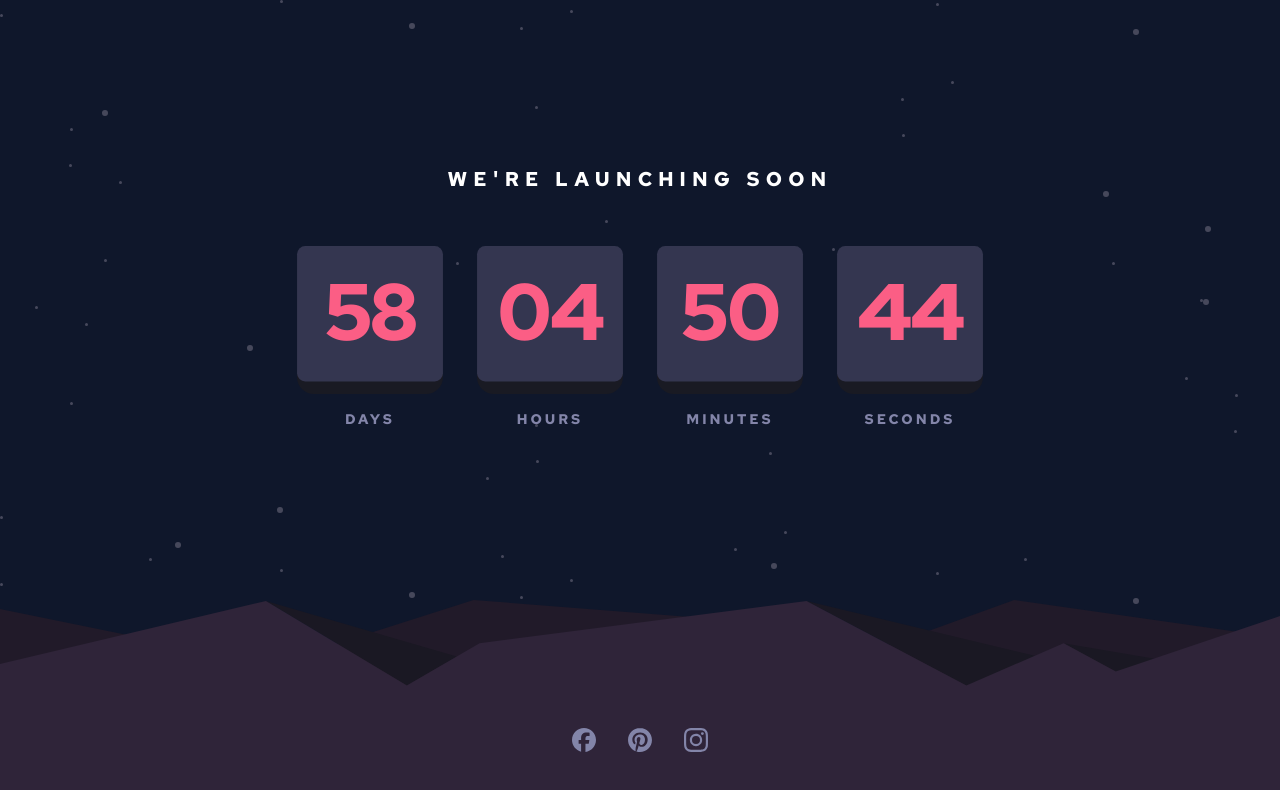
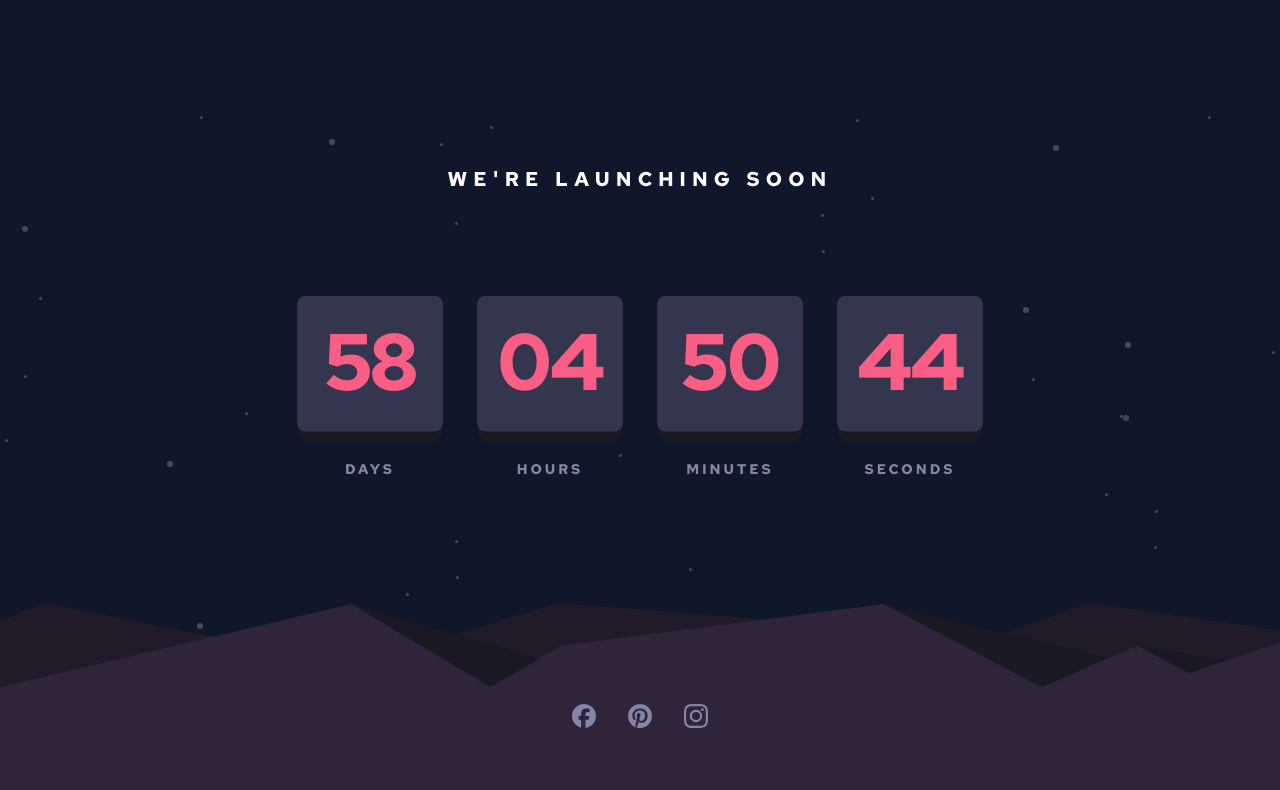
Before and after one commit to anggelserrato/fm-launch-countdown-timer, a Next.js app: page / in a window 1280 px wide. Shown: the top 790 px of the page. Built offline with nearby package versions, Linux system fonts and the light colour scheme.

Commit message:
fix: align background elements positioning with figma design

```diff
--- a/app/components/Countdown.tsx
+++ b/app/components/Countdown.tsx
@@ -2,8 +2,9 @@
 
 import { useEffect, useState } from 'react';
 
+const TARGETDATE = new Date('2026-08-10T23:59:59');
+
 export default function Countdown() {
-  const targetDate = new Date('2026-08-10T23:59:59');
   const [now, setNow] = useState<number | null>(null);
 
   useEffect(() => {
@@ -16,7 +17,7 @@ export default function Countdown() {
 
   if (now === null) return null;
 
-  const diff = targetDate.getTime() - now;
+  const diff = TARGETDATE.getTime() - now;
   const totalSeconds = Math.max(0, Math.floor(diff / 1000));
 
   const days = Math.floor(totalSeconds / 86400);
@@ -28,15 +29,12 @@ export default function Countdown() {
     <div className="flex gap-4 md:gap-8">
       <div className="flex flex-col items-center gap-2.25 md:gap-4">
         <div className="relative h-[70px] w-[70px] md:h-[148px] md:w-[148px]">
-          <svg
-            viewBox="0 0 70 71"
-            className="absolute inset-0 h-full w-full"
-          >
+          <svg viewBox="0 0 70 71" className="absolute inset-0 h-full w-full">
             <rect width="70" height="71" rx="8" fill="#191A23" />
             <rect width="70" height="65" rx="4" fill="#343650" />
           </svg>
 
-          <div className="absolute inset-0 flex h-[65px] md:h-[130px] items-center justify-center">
+          <div className="absolute inset-0 flex h-[65px] items-center justify-center md:h-[130px]">
             <span className="text-preset-2">
               {String(days).padStart(2, '0')}
             </span>
@@ -47,15 +45,12 @@ export default function Countdown() {
 
       <div className="flex flex-col items-center gap-2.25 md:gap-4">
         <div className="relative h-[70px] w-[70px] md:h-[148px] md:w-[148px]">
-          <svg
-            viewBox="0 0 70 71"
-            className="absolute inset-0 h-full w-full"
-          >
+          <svg viewBox="0 0 70 71" className="absolute inset-0 h-full w-full">
             <rect width="70" height="71" rx="8" fill="#191A23" />
             <rect width="70" height="65" rx="4" fill="#343650" />
           </svg>
 
-          <div className="absolute inset-0 flex h-[65px] md:h-[130px] items-center justify-center">
+          <div className="absolute inset-0 flex h-[65px] items-center justify-center md:h-[130px]">
             <span className="text-preset-2">
               {String(hours).padStart(2, '0')}
             </span>
@@ -66,15 +61,12 @@ export default function Countdown() {
 
       <div className="flex flex-col items-center gap-2.25 md:gap-4">
         <div className="relative h-[70px] w-[70px] md:h-[148px] md:w-[148px]">
-          <svg
-            viewBox="0 0 70 71"
-            className="absolute inset-0 h-full w-full"
-          >
+          <svg viewBox="0 0 70 71" className="absolute inset-0 h-full w-full">
             <rect width="70" height="71" rx="8" fill="#191A23" />
             <rect width="70" height="65" rx="4" fill="#343650" />
           </svg>
 
-          <div className="absolute inset-0 flex h-[65px] md:h-[130px] items-center justify-center">
+          <div className="absolute inset-0 flex h-[65px] items-center justify-center md:h-[130px]">
             <span className="text-preset-2">
               {String(minutes).padStart(2, '0')}
             </span>
@@ -85,14 +77,11 @@ export default function Countdown() {
 
       <div className="flex flex-col items-center gap-2.25 md:gap-4">
         <div className="relative h-[70px] w-[70px] md:h-[148px] md:w-[148px]">
-          <svg
-            viewBox="0 0 70 71"
-            className="absolute inset-0 h-full w-full"
-          >
+          <svg viewBox="0 0 70 71" className="absolute inset-0 h-full w-full">
             <rect width="70" height="71" rx="8" fill="#191A23" />
             <rect width="70" height="65" rx="4" fill="#343650" />
           </svg>
-          <div className="absolute inset-0 flex h-[65px] md:h-[130px] items-center justify-center">
+          <div className="absolute inset-0 flex h-[65px] items-center justify-center md:h-[130px]">
             <span className="text-preset-2">
               {String(seconds).padStart(2, '0')}
             </span>
--- a/app/page.tsx
+++ b/app/page.tsx
@@ -3,14 +3,20 @@ import Countdown from './components/Countdown';
 
 export default function Home() {
   return (
-    <main className="relative flex min-h-screen flex-col items-center overflow-hidden">
-      <div className="absolute inset-0 -z-20 bg-[url('/bg-stars.svg')]" />
-      <div className="absolute right-0 bottom-0 left-0 -z-10 h-50 bg-[url('/pattern-hills.svg')] bg-cover bg-bottom bg-no-repeat" />
-      <section className="mt-[142px] flex flex-1 flex-col gap-13.5 p-6 text-center">
+    <main className="relative flex min-h-screen flex-col items-center">
+      <div className="absolute inset-0 z-0 bg-[url('/bg-stars.svg')] bg-center bg-no-repeat" />
+      <div className="absolute right-0 bottom-0 left-0 z-10 h-[168px] w-full bg-[url('/pattern-hills.svg')] bg-cover bg-no-repeat md:h-[197px]" />
+      <section className="relative z-20 mt-[142px] flex flex-1 flex-col gap-13.5 p-6 text-center md:gap-26">
         <h1 className="text-preset-1">We&apos;re launching soon</h1>
         <Countdown />
       </section>
-      <footer className="mb-12 flex flex-row items-center justify-end gap-8">
+      <footer className="relative z-20 mb-12 flex flex-row items-center gap-8 md:mb-18">
+        <a
+          href="https://facebook.com"
+          aria-label="Facebook"
+          target="_blank"
+          rel="noopener noreferrer"
+        >
           <svg
             role="img"
             viewBox="0 0 24 24"
@@ -18,6 +24,13 @@ export default function Home() {
           >
             <path d={siFacebook.path} />
           </svg>
+        </a>
+        <a
+          href="https://pinterest.com"
+          aria-label="Pinterest"
+          target="_blank"
+          rel="noopener noreferrer"
+        >
           <svg
             role="img"
             viewBox="0 0 24 24"
@@ -25,6 +38,13 @@ export default function Home() {
           >
             <path d={siPinterest.path} />
           </svg>
+        </a>
+        <a
+          href="https://instagram.com"
+          aria-label="Instagram"
+          target="_blank"
+          rel="noopener noreferrer"
+        >
           <svg
             role="img"
             viewBox="0 0 24 24"
@@ -32,6 +52,7 @@ export default function Home() {
           >
             <path d={siInstagram.path} />
           </svg>
+        </a>
       </footer>
     </main>
   );
```
Also changed, not shown: 1 other file (tests, documents, lock files or other folders). Lines whose indentation alone changed are shown as unchanged.
